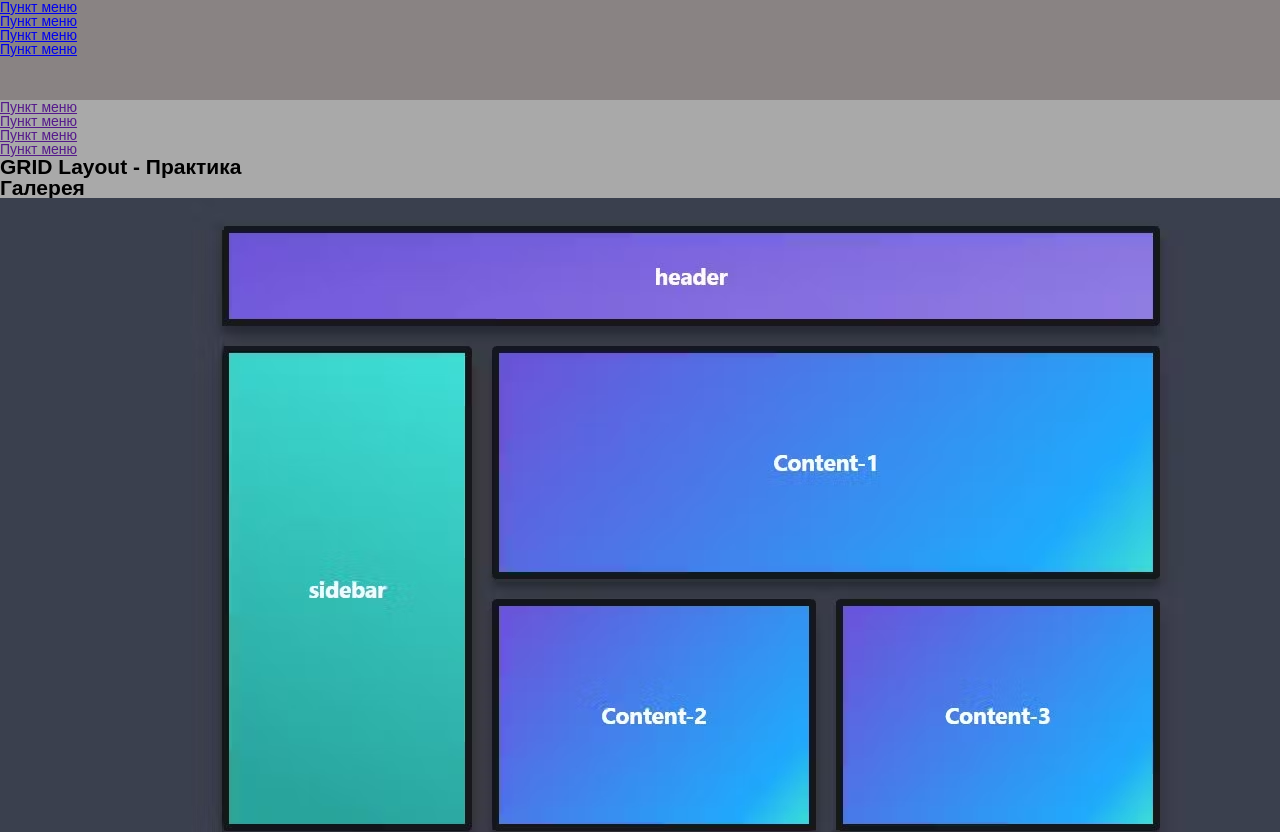
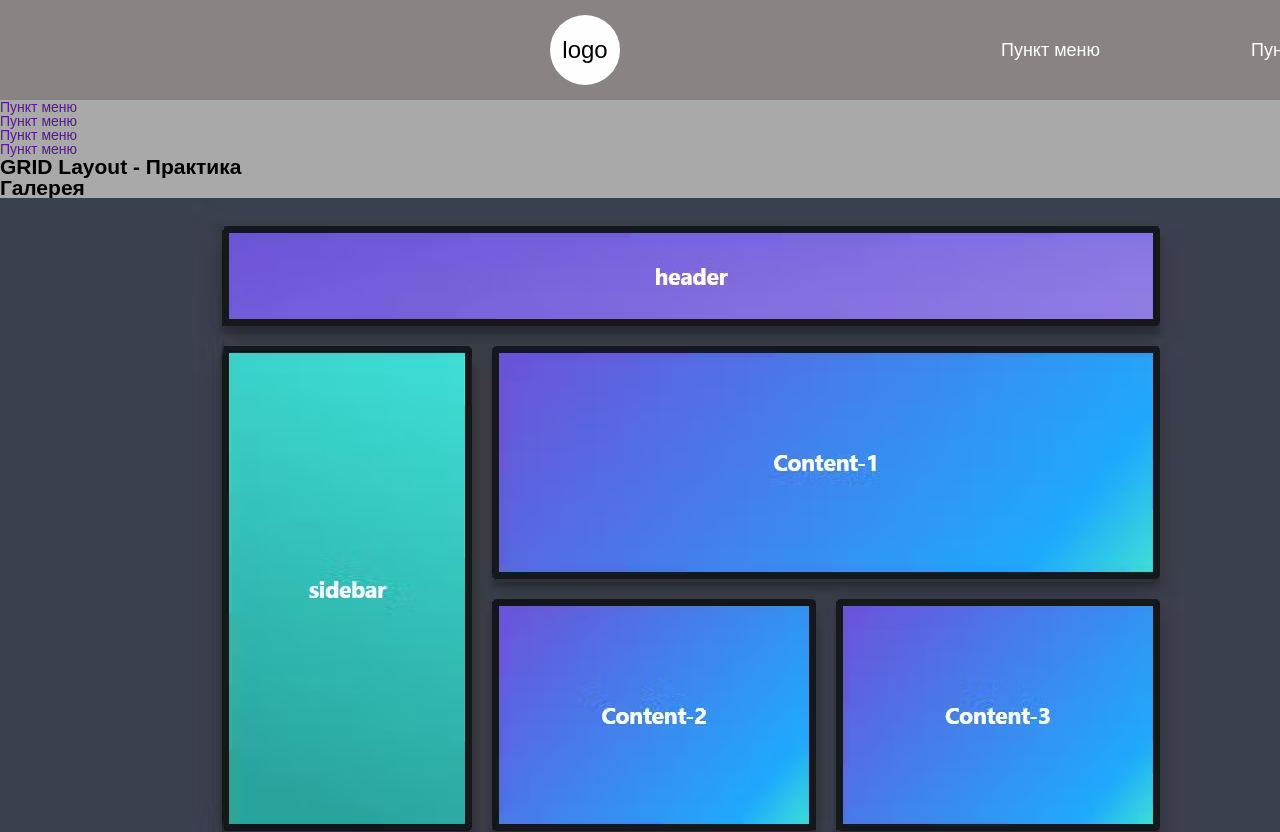
Before and after one commit to Vidiborets0012/GRID, a plain HTML site: page grid.html in a window 1280 px wide. Shown: the top 832 px of the page. Drawn offline with Linux system fonts and the light colour scheme.

Commit message:
add header styles

```diff
--- a/css/grid.css
+++ b/css/grid.css
@@ -1,7 +1,9 @@
 :root {
   --bg-color-dark-gray: #898383;
   --bg-color-light-gray: #a9a9a9;
+  --bg-color-light: #fefefe;
   --color-dark: #000;
+  --color-light: #fff;
 }
 
 html {
@@ -26,6 +28,10 @@ ul {
   list-style: none;
 }
 
+a {
+  text-decoration: none;
+}
+
 body {
   font-family: Arial, Helvetica, sans-serif;
   font-size: 14px;
@@ -44,8 +50,40 @@ body {
 }
 
 .header {
+  display: grid;
+  grid-template: 1fr / 1fr minmax(auto, 300px) minmax(auto, 1000px) 1fr;
+  align-items: center;
   grid-area: header;
+  padding: 15px;
   background-color: var(--bg-color-dark-gray);
+}
+
+.header__logo {
+  display: grid;
+  justify-content: center;
+  align-items: center;
+  grid-column: 2/3;
+  width: 70px;
+  height: 70px;
+  font-size: 24px;
+  color: var(--color-dark);
+  border-radius: 50%;
+  background-color: var(--bg-color-light);
+}
+
+.header__menu {
+  grid-column: 3/4;
+}
+
+.header__list {
+  display: grid;
+  grid-auto-flow: column;
+  justify-items: end;
+}
+
+.header__link {
+  font-size: 18px;
+  color: var(--color-light);
 }
 
 .main {
--- a/grid.html
+++ b/grid.html
@@ -9,8 +9,8 @@
   <body>
     <div class="wrapper">
       <header class="header">
-        <a class="header__logo" href="#"></a>
-        <nav class="menu">
+        <a class="header__logo" href="#">logo</a>
+        <nav class="header__menu">
           <ul class="header__list">
             <li class="header__item">
               <a class="header__link" href="#">Пункт меню</a>
```
